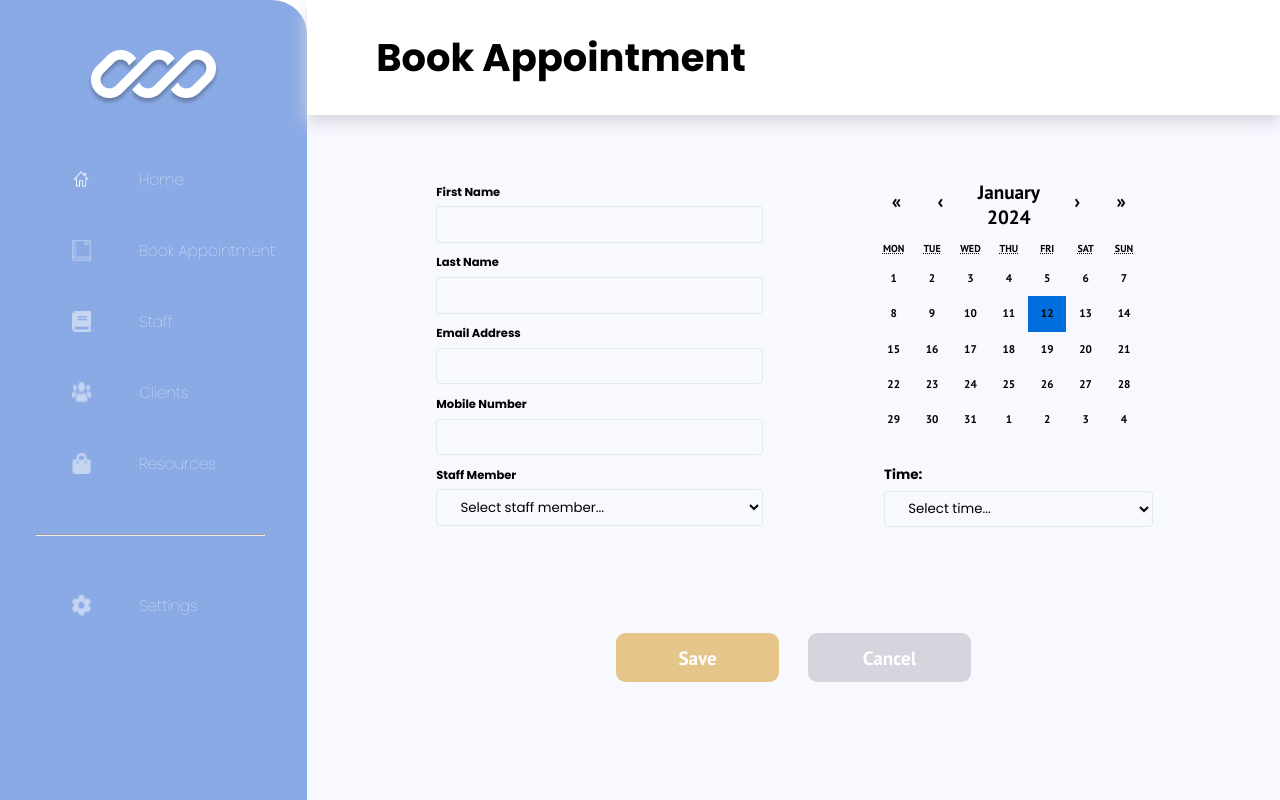
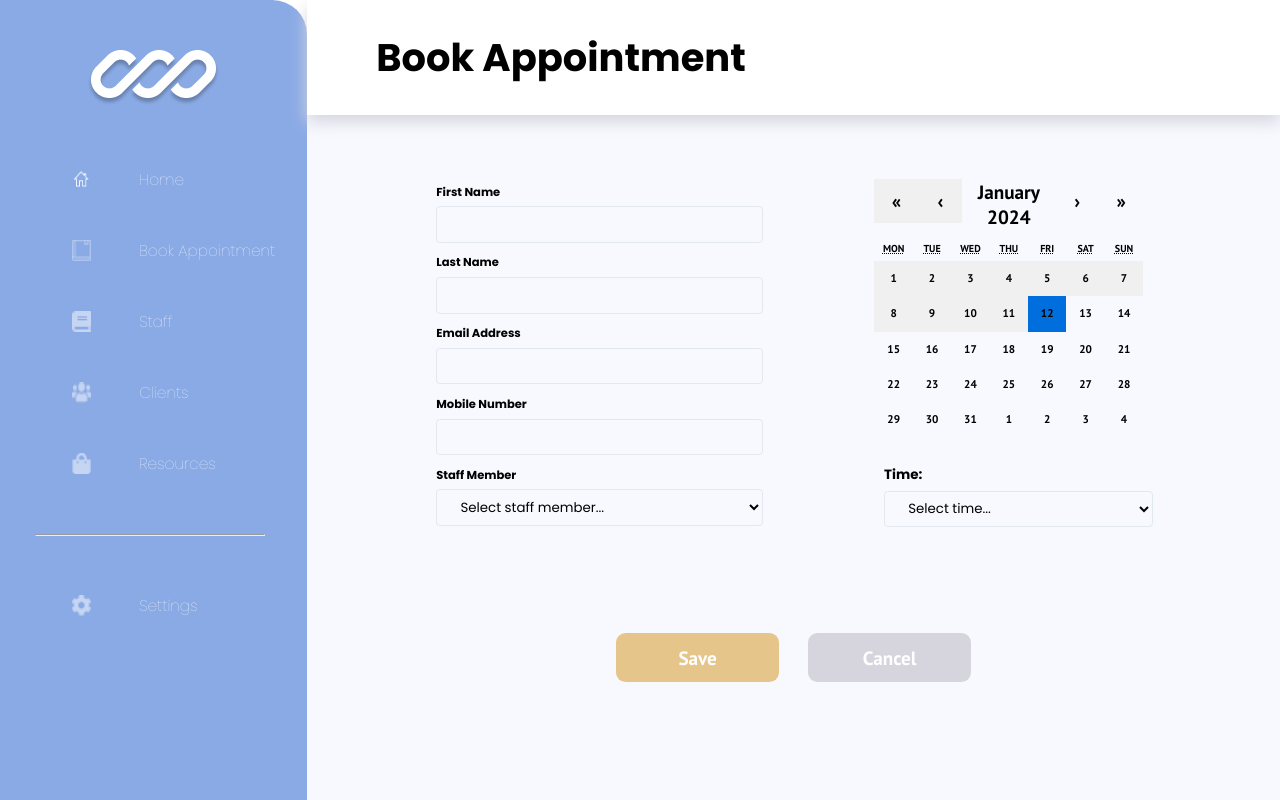
Before and after one commit to nology-tech/verde-client-project, a React (Vite) app: page /book-appointment in a window 1280 px wide. Built offline with nearby package versions, Linux system fonts and the light colour scheme.

Commit message:
old dates can no longer be selected

```diff
--- a/src/pages/BookAppointment/BookAppointment.tsx
+++ b/src/pages/BookAppointment/BookAppointment.tsx
@@ -176,6 +176,7 @@ const BookAppointment = () => {
                   className="calendar-desktop"
                   onChange={(date) => setSelectedDate(date as Date)}
                   value={selectedDate as Date}
+                  minDate={new Date()}
                 />
 
                 <label className="datepicker-label">Date:</label>
@@ -186,6 +187,7 @@ const BookAppointment = () => {
                     onChange={(date) => setSelectedDate(date as Date)}
                     placeholderText="DD/MM/YYYY"
                     dateFormat="dd/MM/yyyy"
+                    minDate={new Date()}
                   />
                 </div>
                 <label>Time:</label>
```
